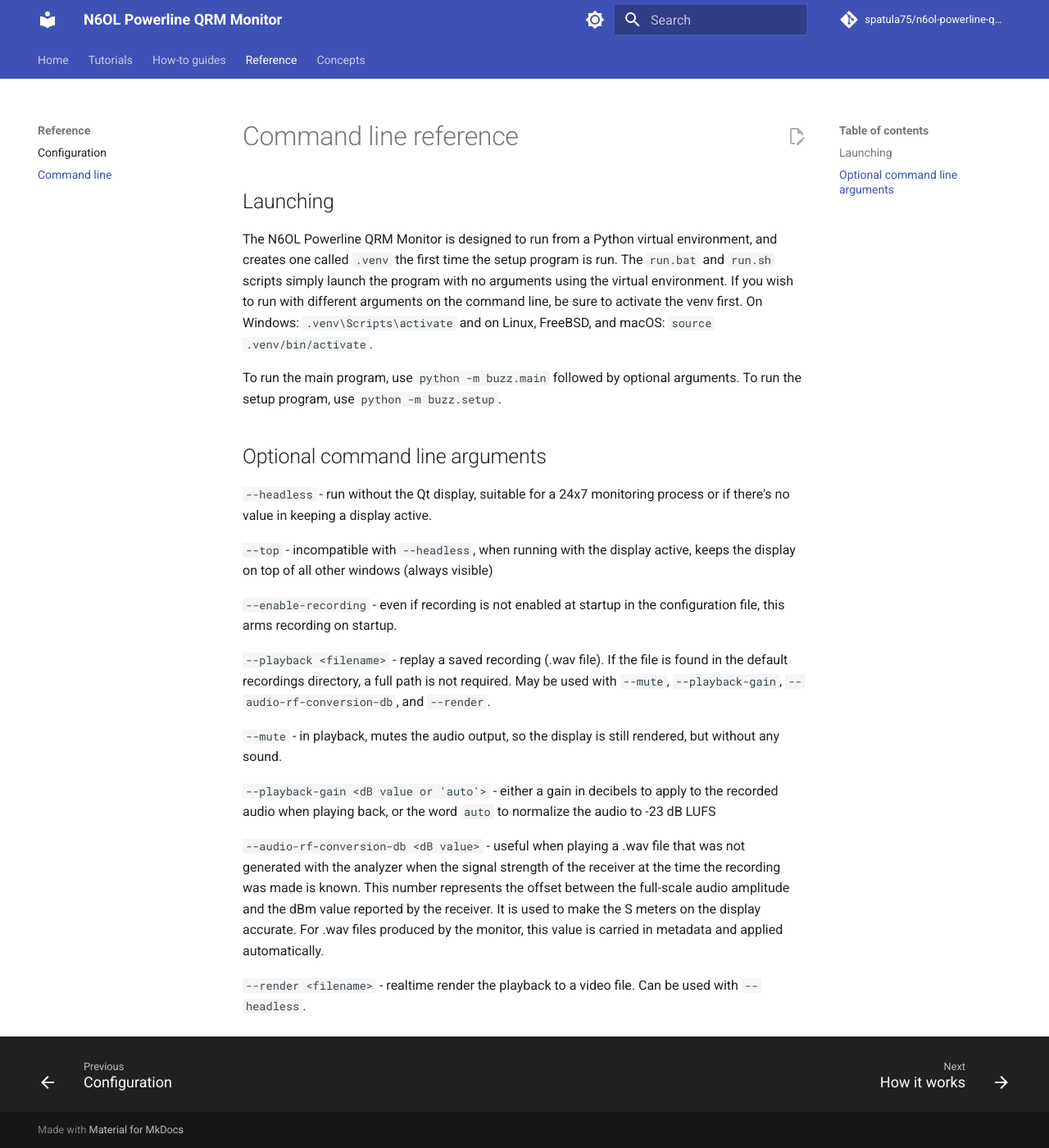
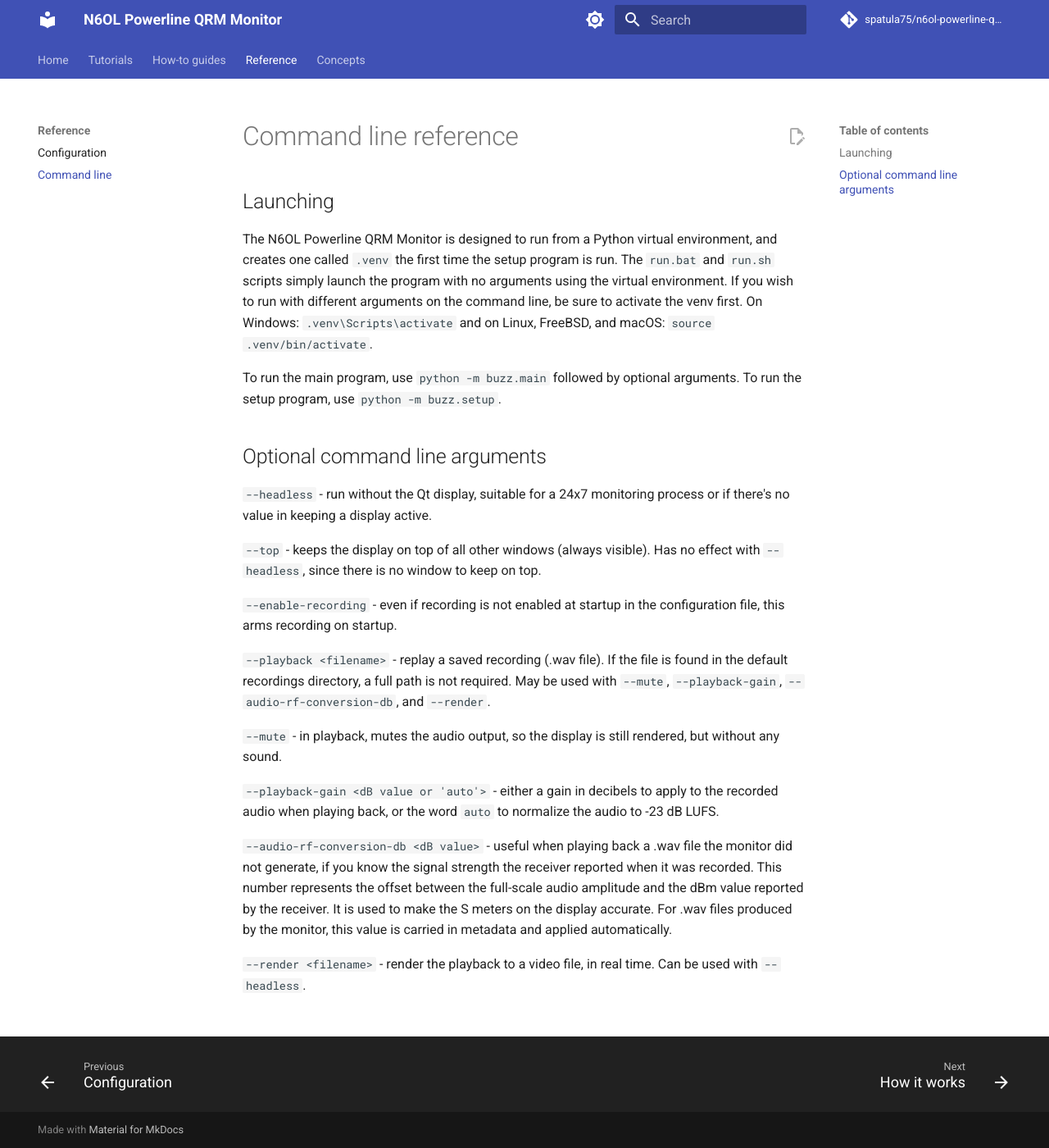
Before and after one commit to spatula75/n6ol-powerline-qrm-monitor, an MkDocs documentation site: the page built from docs/reference/cli.md, in a window 1280 px wide and 1400 px high. Shown: the whole window at 82% size. Built offline with MkDocs 1.6.1 and Material for MkDocs 9.7.7, drawn with Linux system fonts in a browser that asks for light colours; comment, search, counter and statistics services are not loaded.

Commit message:
Fix docs wording and one behavior overstatement in the CLI reference
Spelling and clarity fixes in roadmap.md, cli.md, and configuration.md. The
CLI reference also called --top and --headless "incompatible," which
overstates it: main.py accepts both, --top just has no effect with no
window to keep on top.

```diff
--- a/docs/reference/cli.md
+++ b/docs/reference/cli.md
@@ -10,7 +10,7 @@ To run the main program, use `python -m buzz.main` followed by optional argument
 
 `--headless` - run without the Qt display, suitable for a 24x7 monitoring process or if there's no value in keeping a display active.
 
-`--top` - incompatible with `--headless`, when running with the display active, keeps the display on top of all other windows (always visible)
+`--top` - keeps the display on top of all other windows (always visible).  Has no effect with `--headless`, since there is no window to keep on top.
 
 `--enable-recording` - even if recording is not enabled at startup in the configuration file, this arms recording on startup.
 
@@ -18,8 +18,8 @@ To run the main program, use `python -m buzz.main` followed by optional argument
 
 `--mute` - in playback, mutes the audio output, so the display is still rendered, but without any sound.
 
-`--playback-gain <dB value or 'auto'>` - either a gain in decibels to apply to the recorded audio when playing back, or the word `auto` to normalize the audio to -23 dB LUFS
+`--playback-gain <dB value or 'auto'>` - either a gain in decibels to apply to the recorded audio when playing back, or the word `auto` to normalize the audio to -23 dB LUFS.
 
-`--audio-rf-conversion-db <dB value>` - useful when playing a .wav file that was not generated with the analyzer when the signal strength of the receiver at the time the recording was made is known.  This number represents the offset between the full-scale audio amplitude and the dBm value reported by the receiver.  It is used to make the S meters on the display accurate.  For .wav files produced by the monitor, this value is carried in metadata and applied automatically.
+`--audio-rf-conversion-db <dB value>` - useful when playing back a .wav file the monitor did not generate, if you know the signal strength the receiver reported when it was recorded.  This number represents the offset between the full-scale audio amplitude and the dBm value reported by the receiver.  It is used to make the S meters on the display accurate.  For .wav files produced by the monitor, this value is carried in metadata and applied automatically.
 
-`--render <filename>` - realtime render the playback to a video file. Can be used with `--headless`.
+`--render <filename>` - render the playback to a video file, in real time. Can be used with `--headless`.
```
Also changed, not shown: docs/concepts/roadmap.md (+1 -1 lines), docs/reference/configuration.md (+2 -2 lines).
